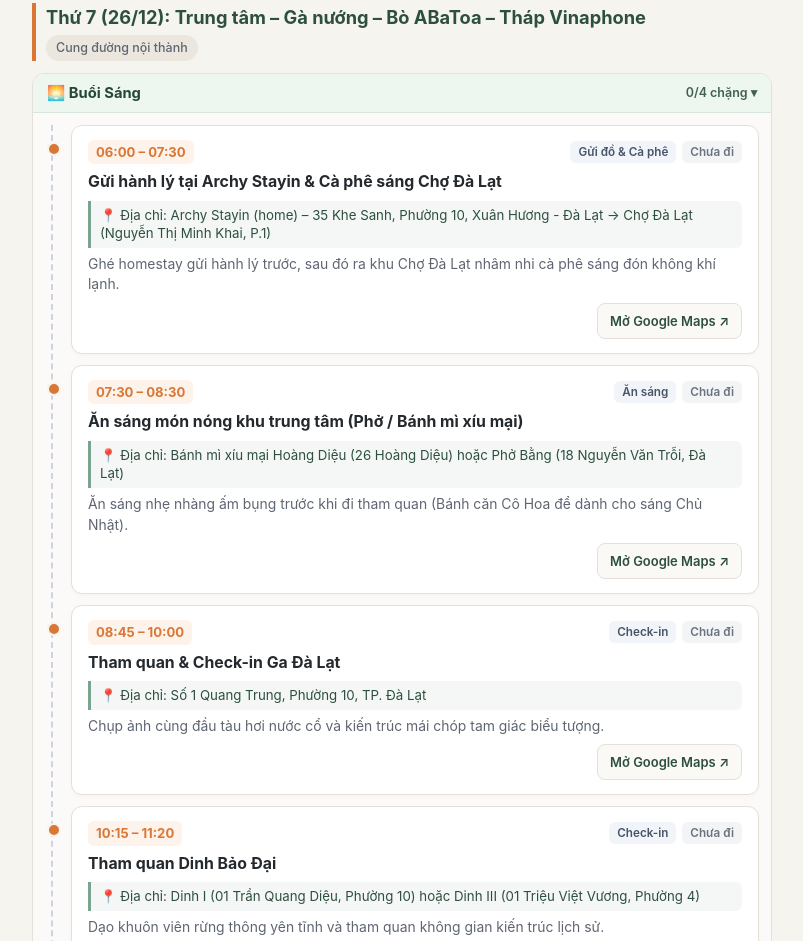
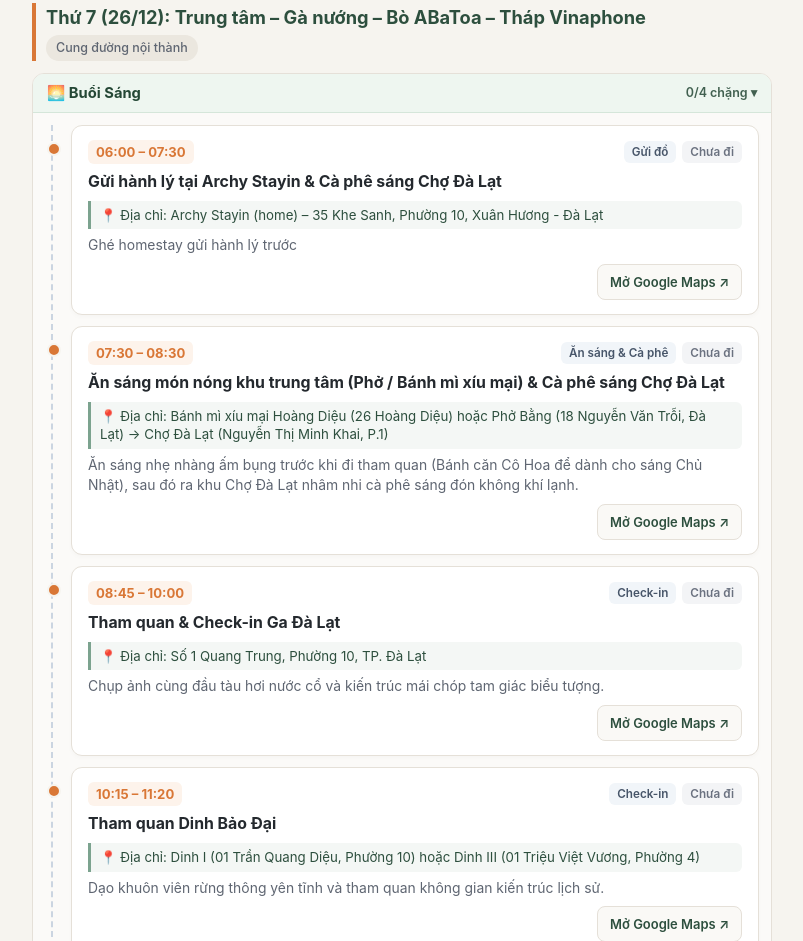
Before and after one commit to TuanBui2929/dalat, a plain HTML site: page index.html in a window 1280 px wide. Shown: the part 790-1731 px from the top of the page, without its empty margins (238-1041 px from the left). Drawn offline with Linux system fonts and the light colour scheme; no server answers.

Commit message:
Update tags and descriptions for itinerary items

```diff
--- a/index.html
+++ b/index.html
@@ -908,19 +908,19 @@
               id: "2",
               time: "06:00 – 07:30",
               hour: 6,
-              tag: "Gửi đồ & Cà phê",
+              tag: "Gửi đồ",
               title: "Gửi hành lý tại Archy Stayin & Cà phê sáng Chợ Đà Lạt",
-              address: HOMESTAY_ADDR + " → Chợ Đà Lạt (Nguyễn Thị Minh Khai, P.1)",
-              desc: "Ghé homestay gửi hành lý trước, sau đó ra khu Chợ Đà Lạt nhâm nhi cà phê sáng đón không khí lạnh."
+              address: HOMESTAY_ADDR + "",
+              desc: "Ghé homestay gửi hành lý trước"
             },
             {
               id: "3",
               time: "07:30 – 08:30",
               hour: 8,
-              tag: "Ăn sáng",
-              title: "Ăn sáng món nóng khu trung tâm (Phở / Bánh mì xíu mại)",
-              address: "Bánh mì xíu mại Hoàng Diệu (26 Hoàng Diệu) hoặc Phở Bằng (18 Nguyễn Văn Trỗi, Đà Lạt)",
-              desc: "Ăn sáng nhẹ nhàng ấm bụng trước khi đi tham quan (Bánh căn Cô Hoa để dành cho sáng Chủ Nhật)."
+              tag: "Ăn sáng & Cà phê",
+              title: " Ăn sáng món nóng khu trung tâm (Phở / Bánh mì xíu mại) & Cà phê sáng Chợ Đà Lạt",
+              address: "Bánh mì xíu mại Hoàng Diệu (26 Hoàng Diệu) hoặc Phở Bằng (18 Nguyễn Văn Trỗi, Đà Lạt)" + " → Chợ Đà Lạt (Nguyễn Thị Minh Khai, P.1)",
+              desc: "Ăn sáng nhẹ nhàng ấm bụng trước khi đi tham quan (Bánh căn Cô Hoa để dành cho sáng Chủ Nhật), sau đó ra khu Chợ Đà Lạt nhâm nhi cà phê sáng đón không khí lạnh."
             },
             {
               id: "4",
```
